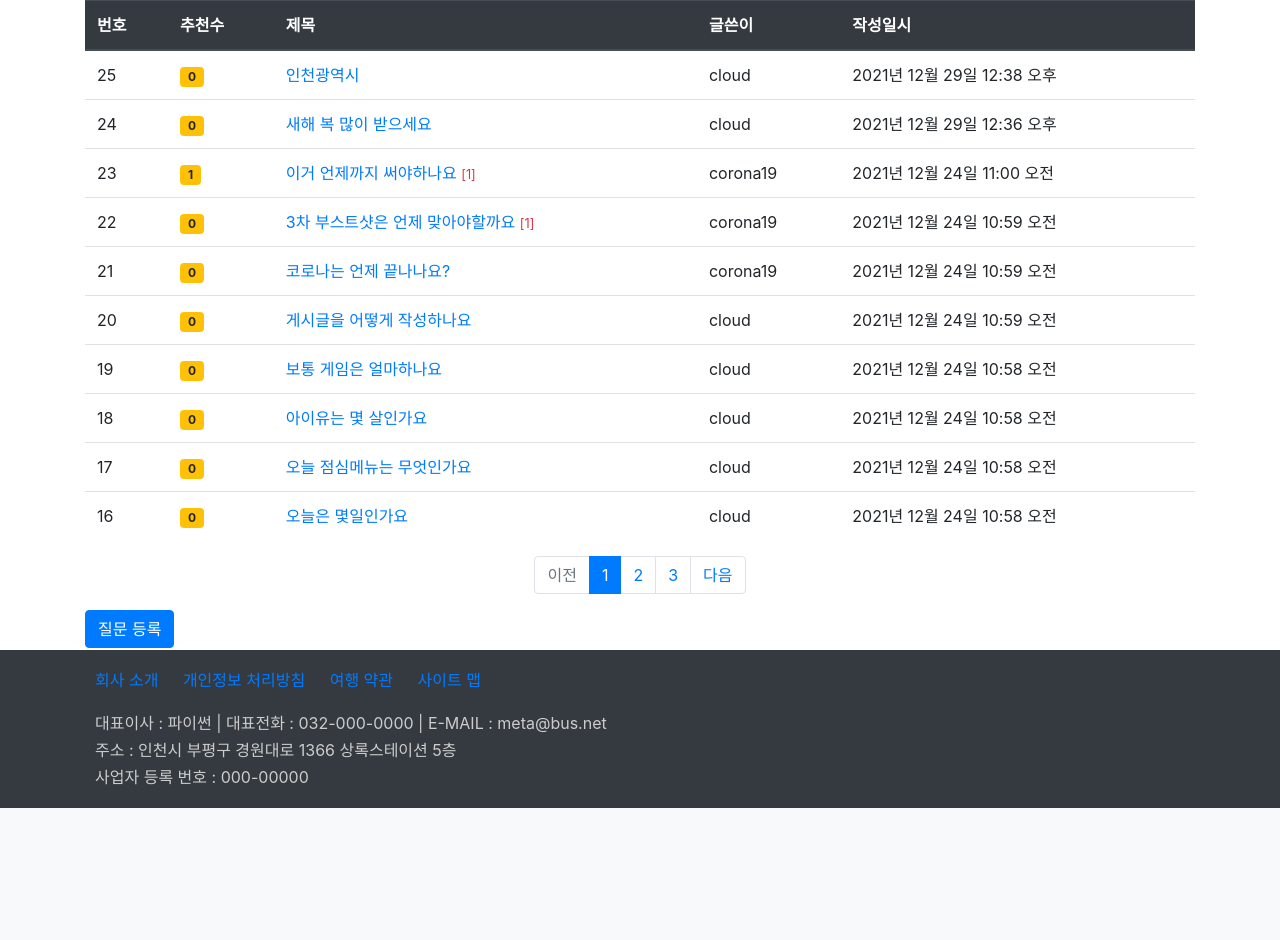
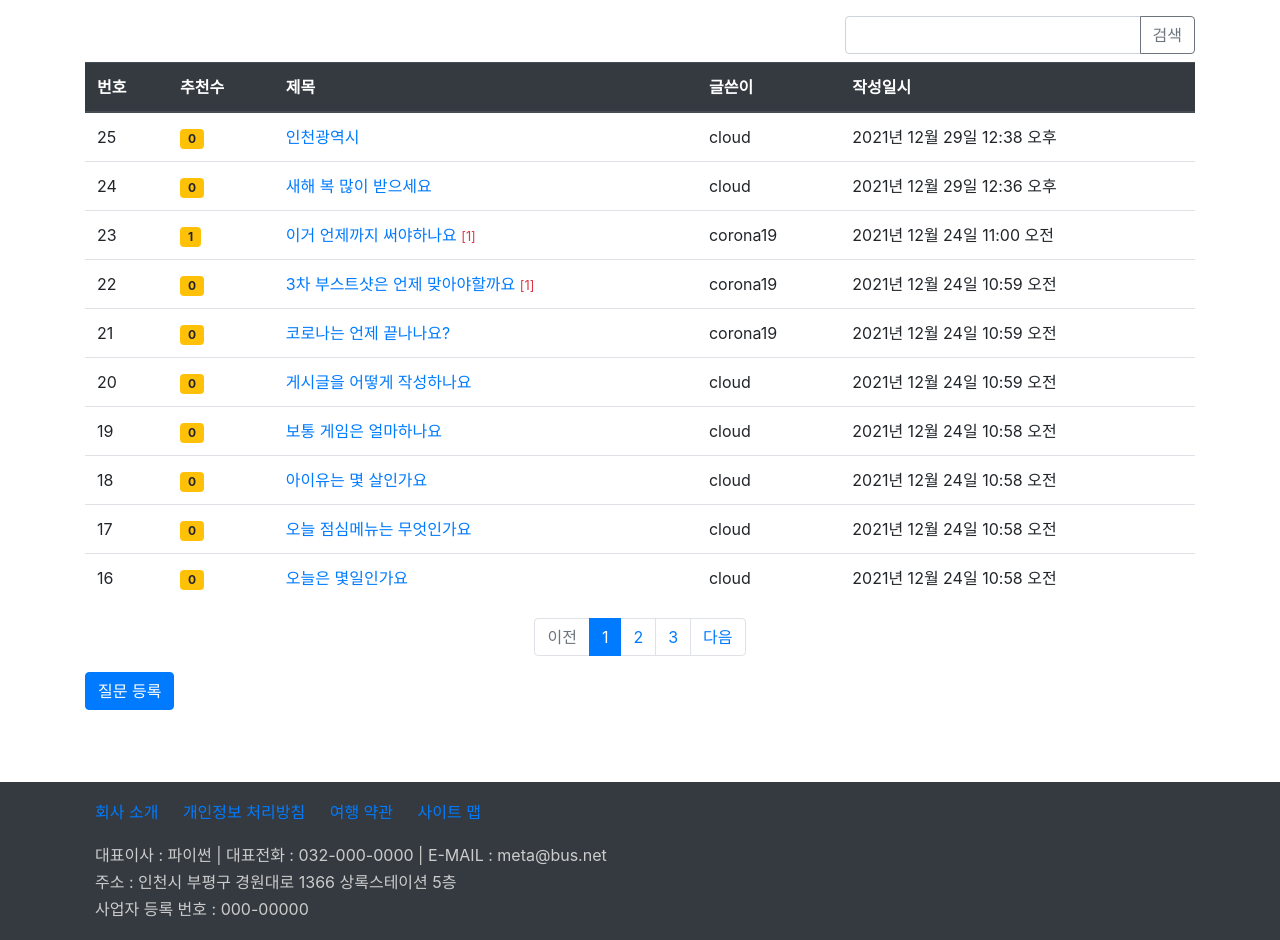
Before and after one commit to Lavento1/pyweb, a Django app: page /board/board_list/ in a window 1280 px wide. Shown: the part 57-997 px from the top of the page. Before the commit the page ends 865 px from the top, so only its background shows below. Run offline with Django 4.2, Linux system fonts and the light colour scheme; data comes from the database, SQL or seed files in the repository; both versions use the stored data as it was after the commit; some libraries are stand-ins or nearby versions.

Commit message:
검색 기능 추가

```diff
--- a/board/views.py
+++ b/board/views.py
@@ -1,6 +1,7 @@
 from django.contrib import messages
 from django.contrib.auth.decorators import login_required
 from django.core.paginator import Paginator
+from django.db.models import Q
 from django.http import HttpResponse
 from django.shortcuts import render, redirect, get_object_or_404
 from django.utils import timezone
@@ -17,15 +18,27 @@ def board_list(request):
     # 질문 목록
     # question_list = Question.objects.all()  # db 전체 조회
     # 작성일 기준 내림차순( - 기호 사용)
-    question_list = Question.objects.order_by('-create_date')
 
     # 페이지 처리
-    page = request.GET.get('page', 1)   # 127.0.0.1:8000/
-    paginator = Paginator(question_list, 10)    # 페이지당 10개 씩 설정
+    page = request.GET.get('page', 1)  # 127.0.0.1:8000/
+    kw = request.GET.get('kw', '')  # 검색어 가져오기
+
+    # 조회
+    question_list = Question.objects.order_by('-create_date')
+    if kw:
+        question_list = question_list.filter(
+            Q(subject__icontains=kw) |  # 제목 검색
+            Q(content__icontains=kw) |  # 내용 검색
+            Q(author__username__icontains=kw) |  # 질문 글쓴이
+            Q(answer__author__username__icontains=kw) |  # 답변 글쓴이
+            Q(answer__content__icontains=kw)
+        ).distinct()  # 유일한 것 검색
+
+    paginator = Paginator(question_list, 10)  # 페이지당 10개 씩 설정
     page_obj = paginator.get_page(page)  # 페이지 가져오기
 
-    return render(request, 'board/question_list.html',
-                  {'question_list': page_obj})
+    context = {'question_list': page_obj, 'page': page, 'kw': kw}
+    return render(request, 'board/question_list.html', context)
     # return HttpResponse("pyweb 사이트입니다.")
 
 
@@ -40,28 +53,28 @@ def detail(request, question_id):
 @login_required(login_url='common:login')
 def question_create(request):
     if request.method == "POST":
-        form = QuestionForm(request.POST)   # 자료 전달받음(request.POST)
+        form = QuestionForm(request.POST)  # 자료 전달받음(request.POST)
         if form.is_valid():
             question = form.save(commit=False)  # 가저장(날짜를 전달받지 못했기에 가저장)
-            question.create_date = timezone.now()   # 날짜 시간 저장
+            question.create_date = timezone.now()  # 날짜 시간 저장
             question.author = request.user  # 세션에 있는 유저 저장
-            question.save()     # 실제 저장
-            return redirect('board:index')  # 이동할 경로(앱네임 사용) 저장
+            question.save()  # 실제 저장
+            return redirect('board:board_list')  # 이동할 경로(앱네임 사용) 저장
     else:
-        form = QuestionForm()   # form 객체 생성
+        form = QuestionForm()  # form 객체 생성
     return render(request, 'board/question_form.html', {'form': form})
 
 
 @login_required(login_url='common:login')
 def answer_create(request, question_id):
     # 답변 등록
-    question = Question.objects.get(id=question_id) # 해당 id의 질문 객체 생성
+    question = Question.objects.get(id=question_id)  # 해당 id의 질문 객체 생성
     if request.method == "POST":
-        form = AnswerForm(request.POST) # 입력값 전달받음
+        form = AnswerForm(request.POST)  # 입력값 전달받음
         if form.is_valid():
             answer = form.save(commit=False)  # 내용만 저장됨
-            answer.create_date = timezone.now() # 작성일
-            answer.author = request.user    # 세션 발급
+            answer.create_date = timezone.now()  # 작성일
+            answer.author = request.user  # 세션 발급
             answer.question = question  # 외래키 질문 저장
             answer.save()
             return redirect('board:detail', question_id=question.id)
@@ -81,7 +94,7 @@ def question_modify(request, question_id):
         if form.is_valid():
             question = form.save(commit=False)  # 수정된 질문 가저장
             question.author = request.user  # 세션 발급
-            question.modify_date = timezone.now()   # 수정일
+            question.modify_date = timezone.now()  # 수정일
             question.save()
             return redirect('board:detail', question_id=question.id)
     else:
@@ -93,7 +106,7 @@ def question_modify(request, question_id):
 def question_delete(request, question_id):
     # 질문 삭제
     question = get_object_or_404(Question, pk=question_id)
-    question.delete()   # 질문 삭제
+    question.delete()  # 질문 삭제
     return redirect('board:index')
 
 
@@ -118,7 +131,7 @@ def answer_modify(request, answer_id):
 def answer_delete(request, answer_id):
     # 질문 삭제
     answer = get_object_or_404(Answer, pk=answer_id)
-    answer.delete()   # 질문 삭제
+    answer.delete()  # 질문 삭제
     return redirect('board:detail', question_id=answer.question.id)
 
 
@@ -128,7 +141,7 @@ def vote_question(request, question_id):
     if request.user == question.author:
         messages.error(request, '본인이 작성한 글에 추천할 수 없습니다.')
     else:
-        question.voter.add(request.user)    # 추천 추가(로그인한 사람)
+        question.voter.add(request.user)  # 추천 추가(로그인한 사람)
     return redirect('board:detail', question_id=question_id)
 
 
@@ -137,10 +150,10 @@ def comment_create_question(request, question_id):
     # 질문 댓글 등록
     question = get_object_or_404(Question, pk=question_id)
     if request.method == "POST":
-        form = CommentForm(request.POST)    # 입력된 댓글 내용
+        form = CommentForm(request.POST)  # 입력된 댓글 내용
         if form.is_valid():
             comment = form.save(commit=False)
-            comment.author = request.user   # 세션 권한
+            comment.author = request.user  # 세션 권한
             comment.create_date = timezone.now()
             comment.question = question
             comment.save()
@@ -171,6 +184,6 @@ def comment_modify_question(request, comment_id):
             comment.save()
             return redirect('board:detail', question_id=comment.question.id)
     else:
-        form = CommentForm(instance=comment)    # 채워진 폼
+        form = CommentForm(instance=comment)  # 채워진 폼
     context = {'form': form}
     return render(request, 'board/comment_form.html', context)
--- a/static/board/css/style.css
+++ b/static/board/css/style.css
@@ -1,6 +1,6 @@
 /* 본문 스타일 */
 section{
-    height: 650px;
+    height: 750px;
 }
 
 /* footer 스타일 */
--- a/templates/board/index.html
+++ b/templates/board/index.html
@@ -3,7 +3,7 @@
 <section>
     <div class="jumbotron">
         <div class="text-center">
-            <h1>Welcome~ My Home!</h1>
+            <h1>Welcome~ Have a nice day!</h1>
         </div>
     </div>
     <div class="text-center">
--- a/templates/board/question_list.html
+++ b/templates/board/question_list.html
@@ -1,8 +1,19 @@
 {% extends 'base.html' %}
 {% load board_filter %}
 {% block content %}
-<div class="container">
+<div class="container my-3">
     <section>
+        <!-- 검색 입력 상자와 찾기 버튼 -->
+        <div class="row justify-content-end mb-2">
+            <div class="col-4 input-group">
+                <input type="text" class="kw form-control"
+                value="{{ kw|default_if_none:'' }}">
+                <div class="input-group-append">
+                    <button id="btn_search" type="button" class="btn btn-outline-secondary">검색</button>
+                </div>
+            </div>
+        </div>
+        <!-- 게시판 목록 -->
         <table class="table">
             <thead class="thead-dark">
                 <th>번호</th><th>추천수</th><th>제목</th><th>글쓴이</th><th>작성일시</th>
@@ -47,8 +58,10 @@
             <!-- 이전 페이지 -->
             {% if question_list.has_previous %}
             <li class="page-item">
-                <a class="page-link"
-                   href="?page={{ question_list.previous_page_number }}">
+<!--                <a class="page-link"-->
+<!--                   href="?page={{ question_list.previous_page_number }}">-->
+                <a class="page-link" href="#"
+                    data-page="{{ question_list.previous_page_number }}">
                     이전
                 </a>
             </li>
@@ -63,21 +76,27 @@
             {% for page_number in question_list.paginator.page_range %}
                 {% if page_number == question_list.number %}
                 <li class="page-item active">
-                    <a class="page-link"
-                    href="?page={{ page_number }}">{{ page_number }}</a>
+<!--                    <a class="page-link"-->
+<!--                    href="?page={{ page_number }}">{{ page_number }}</a>-->
+                    <a class="page-link" href="#"
+                    data-page="{{ page_number }}">{{ page_number }}</a>
                 </li>
                 {% else %}
                 <li class="page-item">
-                    <a class="page-link"
-                    href="?page={{ page_number }}">{{ page_number }}</a>
+<!--                    <a class="page-link"-->
+<!--                    href="?page={{ page_number }}">{{ page_number }}</a>-->
+                    <a class="page-link" href="#"
+                    data-page="{{ page_number }}">{{ page_number }}</a>
                 </li>
                 {% endif %}
             {% endfor %}
             <!-- 다음 페이지 -->
             {% if question_list.has_next %}
             <li class="page-item">
-                <a class="page-link"
-                   href="?page={{ question_list.next_page_number }}">
+<!--                <a class="page-link"-->
+<!--                   href="?page={{ question_list.next_page_number }}">-->
+                <a class="page-link" href="#"
+                    data-page="{{ question_list.next_page_number }}">
                     다음
                 </a>
             </li>
@@ -92,6 +111,30 @@
 
         <!--  페이징 처리 끝  -->
         <a class="btn btn-primary" href="{% url 'board:question_create' %}">질문 등록</a>
+        <!-- 검색 폼 만들기 -->
+        <form action="" method="get" id="searchForm">
+            <input type="hidden" name="kw" id="kw">
+            <input type="hidden" name="page" id="page">
+        </form>
     </section>
 </div>
+{% block script %}
+<script>
+    $(document).ready(function(){
+        // 페이지 처리
+        $(".page-link").on('click', function(){   // 페이지 번호를 클릭하면
+            $("#page").val($(this).data("page"));  // 해당 페이지 번호를 입력 필드에 가져옴
+            $("#searchForm").submit();            // 폼을 전송
+        });
+
+        // 검색 처리
+        $("#btn_search").on('click', function(){
+            let text = $(".kw").val();     // 검색어 값
+            $("#kw").val(text);            // 폼의 입력 필드에 설정
+            $("#page").val(1);             // 1페이지를 페이지 필드에 설정
+            $("#searchForm").submit();     // 폼을 전송
+        });
+    });
+</script>
 {% endblock %}
+{% endblock %}
```
Also changed, not shown: templates/board/detail.html (+7 -0 lines), db.sqlite3.
